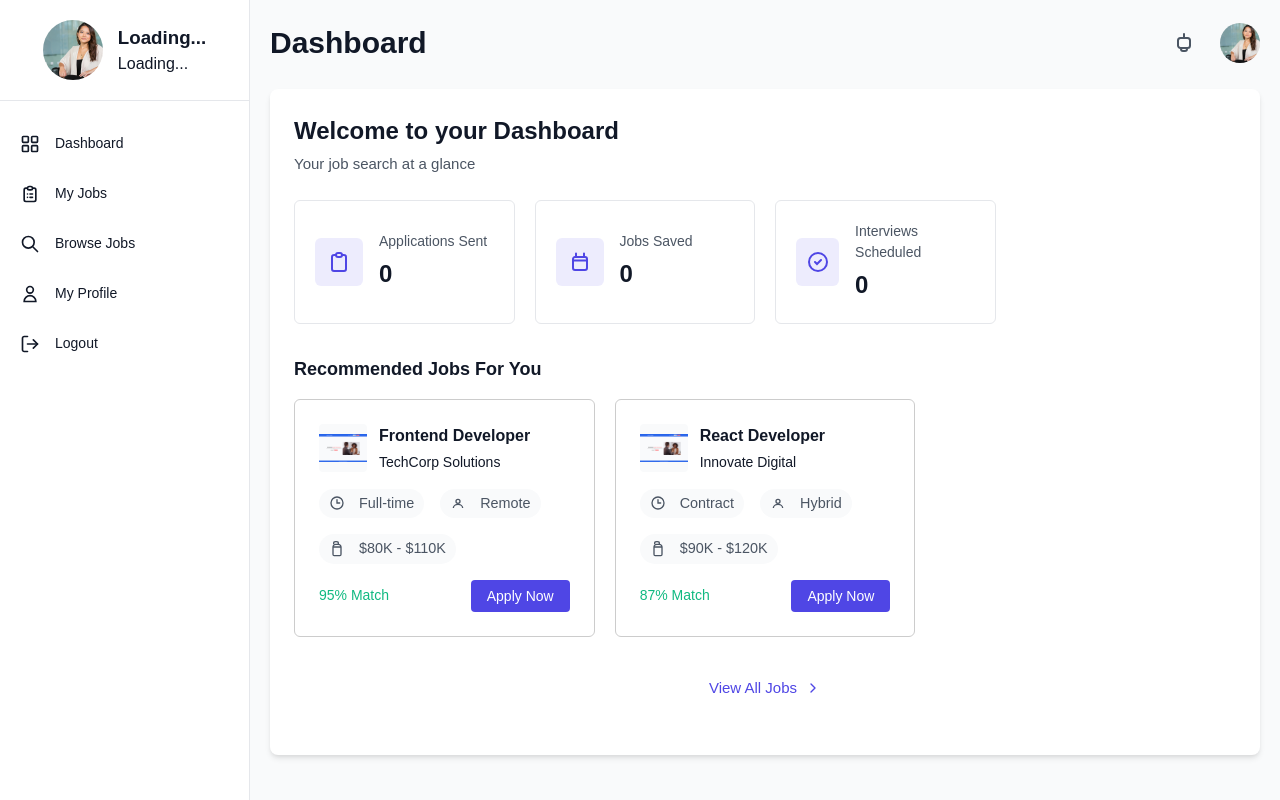
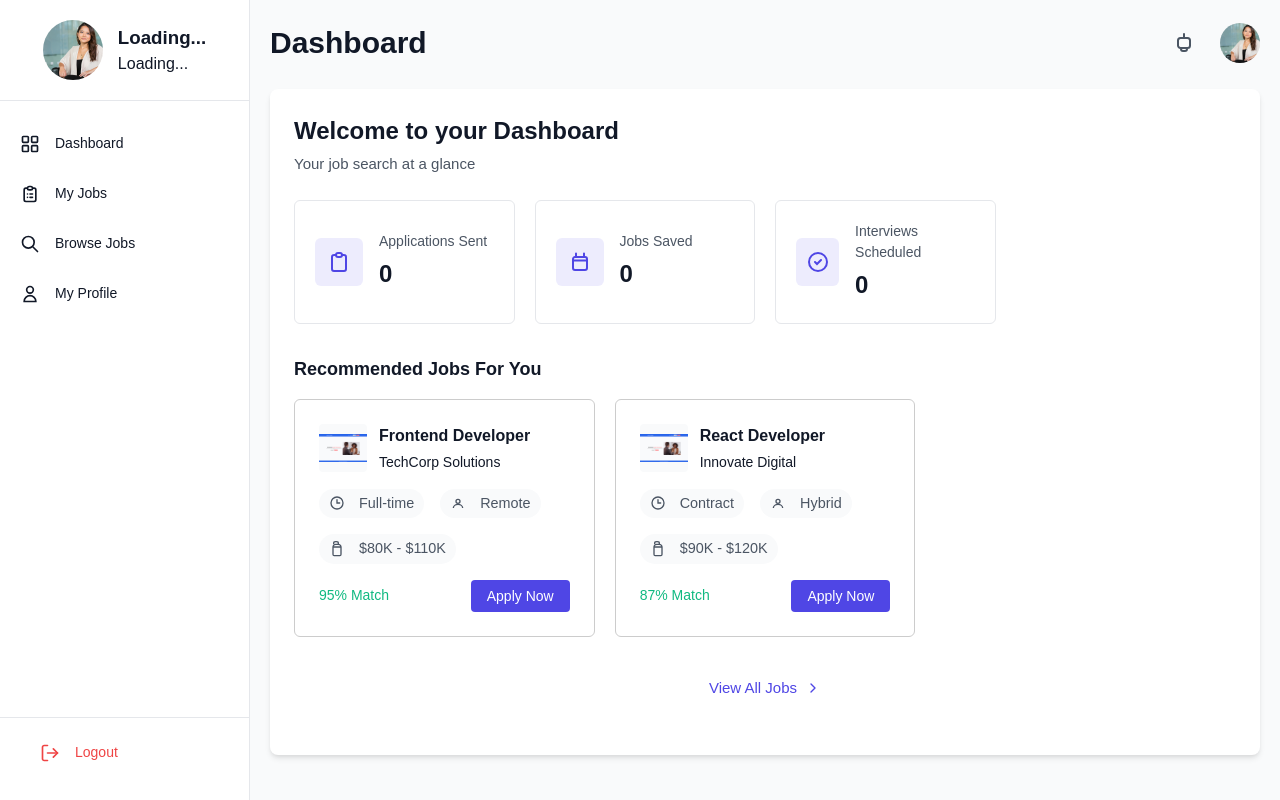
Before and after one commit to peleisaac/ai-resume-backend, a Django app: page /jobseeker-dashboard/ in a window 1280 px wide. Run offline with Django 4.2, Linux system fonts and the light colour scheme.

Commit message:
Update dashboard layout and sidebar footer styles
Added height property to dashboard layout and adjusted sidebar footer styles.

```diff
--- a/static/css/jobseekers-dashboard.css
+++ b/static/css/jobseekers-dashboard.css
@@ -142,6 +142,11 @@
     flex-direction: column;
     flex: 1;
     /* justify-content: space-between; */
+    height: 100%;
+  }
+
+  .dashboard-nav ul {
+    flex: 1;
   }
 
   .dashboard-nav .nav-item {
@@ -188,6 +193,22 @@
     font-weight: 500;
     cursor: pointer;
     transition: background-color 0.2s;
+  }
+
+  .dashboard-nav .sidebar-footer {
+    margin-top: auto;
+    padding: 12px 20px 20px 20px;
+    border-top: 1px solid var(--border-color);
+  }
+
+  .dashboard-nav .logout-btn {
+    display: flex;
+    align-items: center;
+    color: var(--danger-color);
+  }
+
+  .dashboard-nav .logout-btn:hover {
+    background-color: rgba(239, 68, 68, 0.08);
   }
 
   /* MAIN CONTENT STYLING */
```
